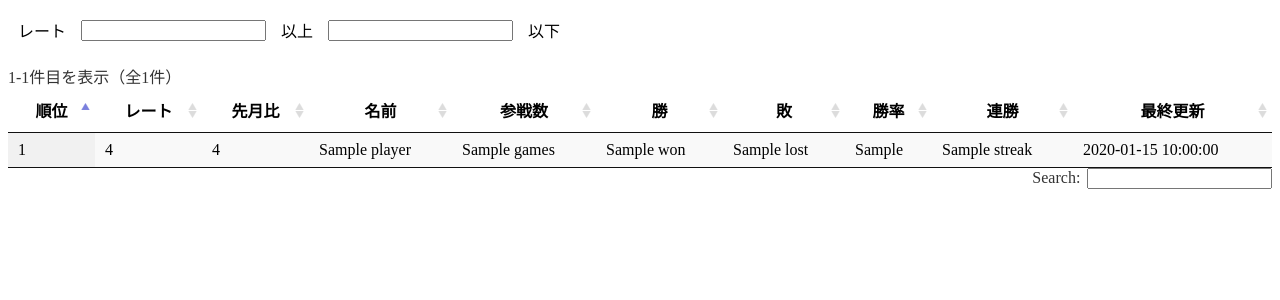
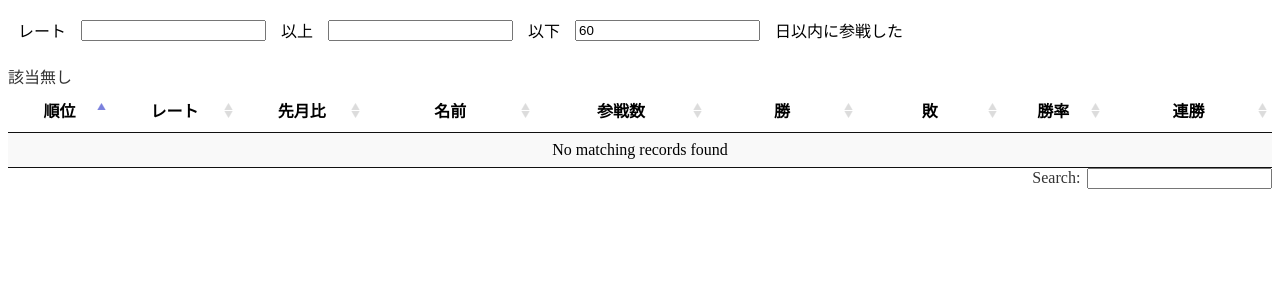
Before and after one commit to rakou1986/tamahiyo, a Flask app: template webapp/templates/player_list.html in a window 1280 px wide. Shown: the top 300 px of the page. Run offline with Flask 2, Linux system fonts and the light colour scheme; the template is opened without the code that fills it: most values are stand-ins (such as "Sample title", 1, 10 or a date in 2020).

Commit message:
「n日以内に参戦した」フィルター。アクティブなプレイヤー絞り込み issue #1 関連

```diff
--- a/webapp/templates/player_list.html
+++ b/webapp/templates/player_list.html
@@ -14,6 +14,8 @@
       <td>以上</td>
       <td><input id="rate_max" name="rate_max" type="text"></td>
       <td>以下</td>
+      <td><input id="days_within" name="days_within" type="text" value="60"></td>
+      <td>日以内に参戦した</td>
     </tr>
   </tbody>
 </table>
@@ -29,7 +31,7 @@
       <th>敗</th>
       <th>勝率</th>
       <th>連勝</th>
-      <th>最終更新</th>
+      <th style="display:none;">最終参戦</th>
     </tr>
   </thead>
   <tbody>
@@ -44,7 +46,7 @@
       <td>{{ player.lost }}</td>
       <td>{{ player.won_freq }}</td>
       <td>{{ player.streak }}</td>
-      <td>{{ player.last_game_timestamp }}</td>
+      <td style="display:none;">{{ player.last_game_timestamp }}</td>
     </tr>
     {% endfor %}
   </tbody>
--- a/webapp/templates/player_list.js.html
+++ b/webapp/templates/player_list.js.html
@@ -13,14 +13,28 @@
   // レートのフィルター
   $.fn.dataTable.ext.search.push(
     function(settings, data, dataIndex){
+      // レートがn以上m以下
       var rate_min = parseInt($("#rate_min").val(), 10);
       var rate_max = parseInt($("#rate_max").val(), 10);
       var rate = parseInt(data[1]) || 0; // 「レート」列の値
+
+      // n日以内に参戦した
+      var seconds_within = parseInt($("#days_within").val(), 10) * 24 * 60 * 60;
+      var now = Math.floor($.now() / 1000);  // タイムスタンプ(ミリ秒) / 1000
+      var last_game_timestamp = parseInt(data[9]) || 0; // 「最終更新」列の値
+      var elapsed = now - last_game_timestamp;
+      var active = elapsed <= seconds_within;  //どちらかがNaNの場合もfalse
+      if (isNaN(elapsed) || isNaN(seconds_within)) {
+        active = true; // 入力がない場合は絞り込まない
+      }
+
       if (
-        (isNaN(rate_min) && isNaN(rate_max)) ||
-        (isNaN(rate_min) && rate <= rate_max) ||
-        (rate_min <= rate && isNaN(rate_max)) ||
-        (rate_min <= rate && rate <= rate_max)){
+          active &&
+          (isNaN(rate_min) && isNaN(rate_max)) ||
+          (isNaN(rate_min) && rate <= rate_max) ||
+          (rate_min <= rate && isNaN(rate_max)) ||
+          (rate_min <= rate && rate <= rate_max)
+        ){
         return true;
         }
       return false;
@@ -44,7 +58,7 @@
     });
 
     // テキストボックスの更新に対応するイベントハンドラ
-    $("#rate_min, #rate_max").keyup(function(){
+    $("#rate_min, #rate_max, #days_within").keyup(function(){
       table.draw();
       });
   });
```
